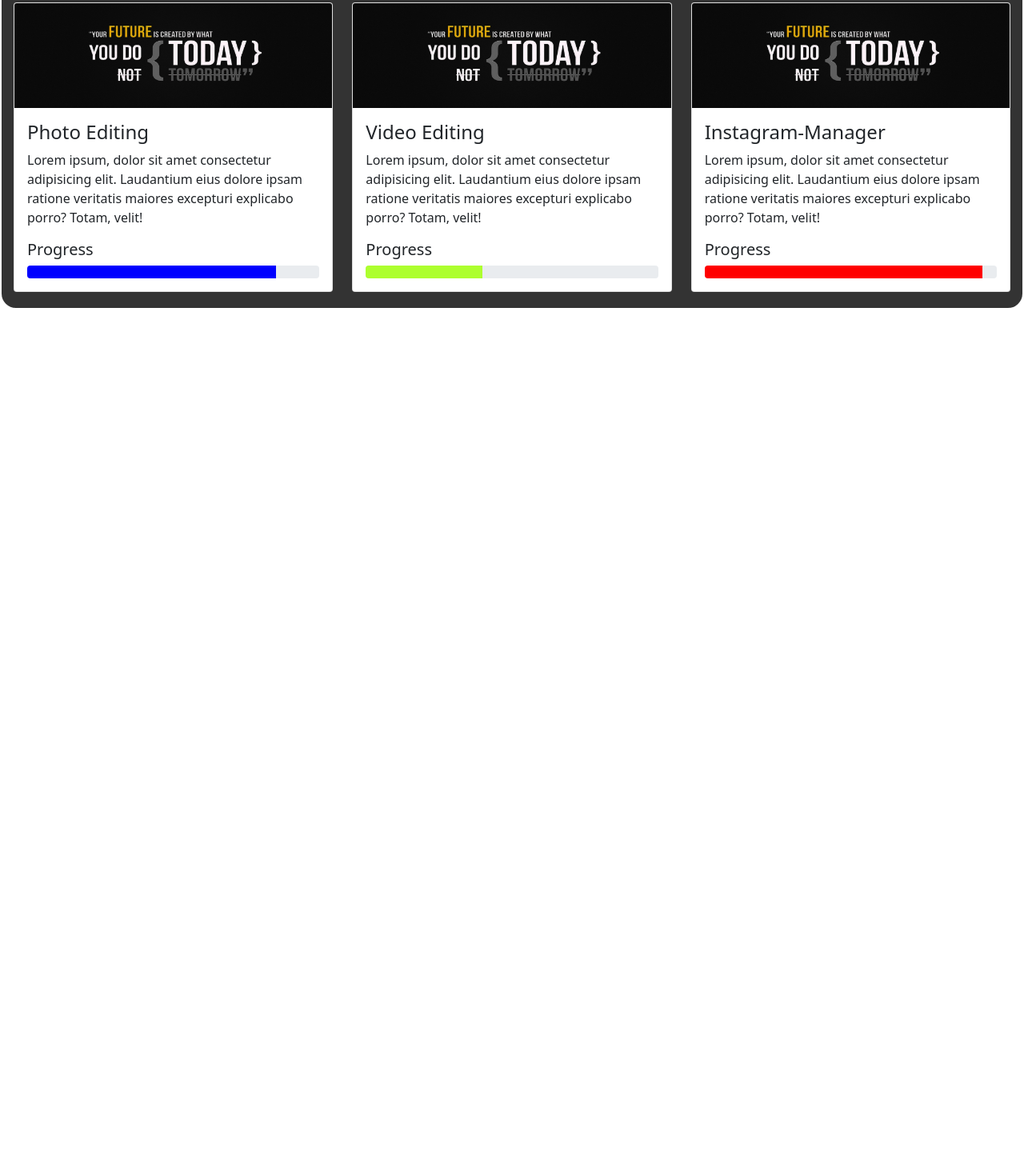
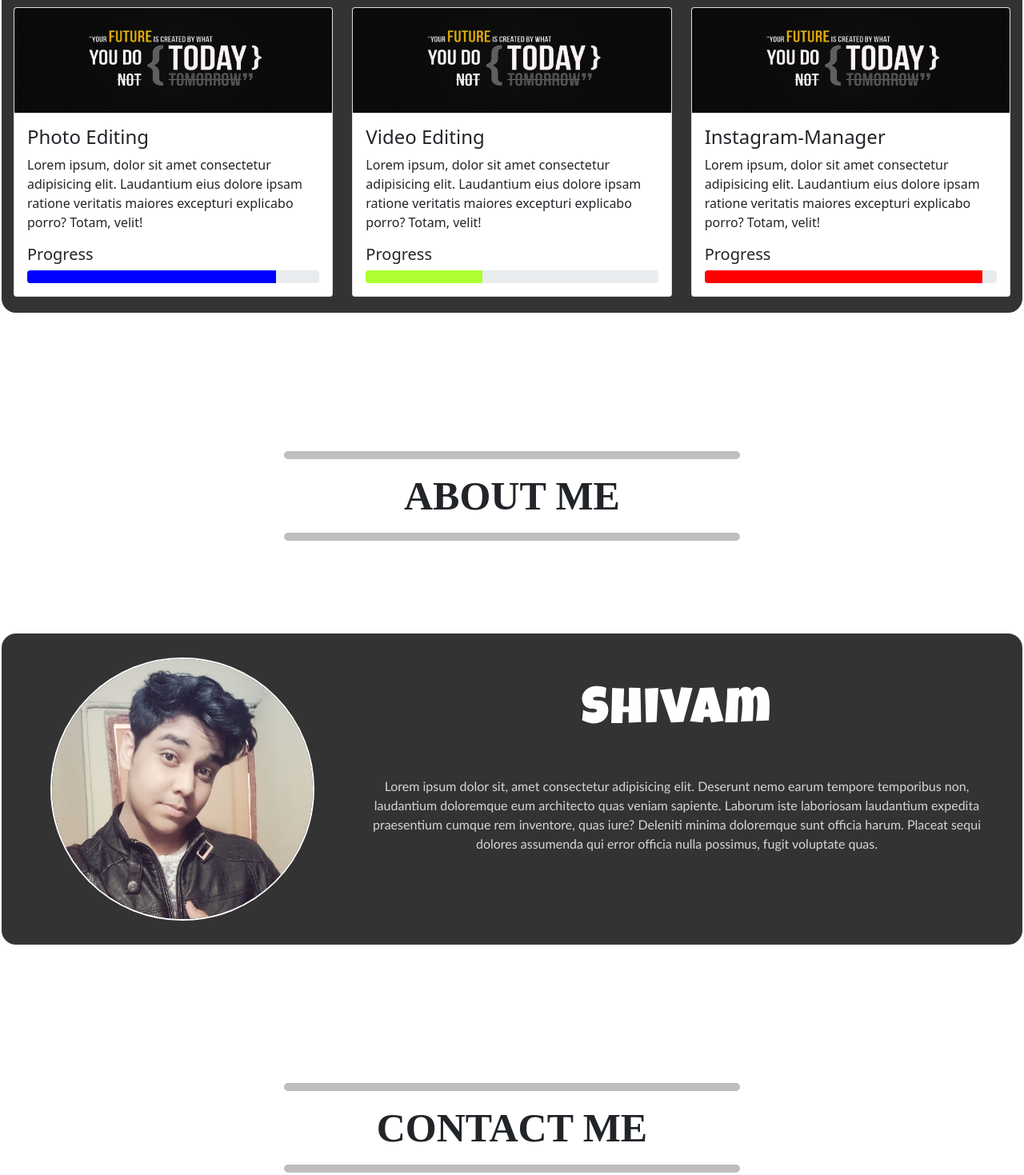
Before and after one commit to heyimShivam/intro.github.io, a plain HTML site: page index.html in a window 1280 px wide. Shown: the part 1277-2746 px from the top of the page at 80% size. Before the commit the page ends 1664 px from the top, so only its background shows below. Drawn offline with nearby package versions, Linux system fonts and the light colour scheme; a web font is replaced by a local one.

Commit message:
updation 1

```diff
--- a/css/style.css
+++ b/css/style.css
@@ -47,18 +47,7 @@ hr{
     width: 100%;
 
 }
-/*
-.container{
-    display: block;
-    padding: 100px ;
-    margin: auto;
-    margin-top: 200px;
-    background-color: rgba(161, 161, 161, 0.877);
-    border: 5px solid white;
-    border-radius: 40px;
-    width: 100%;
 
-}*/
 
 
 .col-md-4{
@@ -83,3 +72,57 @@ hr{
     border: 2px solid white;
     border-radius: 20px;
 }
+
+#me{
+    width: 80%;
+    border: 2px ;
+    border-radius: 50%;
+   margin-left:10%;
+    border:2px solid white;
+
+}
+
+.container{
+    padding: 0%;
+}
+.tin{
+    padding: 0%;
+
+}
+.mecontainer{
+    background-color: #333;
+    border: 2px solid white;
+    border-radius: 20px;
+    padding-left: 10px;
+    padding-right: 10px;
+    padding: 20px;
+}
+.myname{
+    text-align: center;
+    padding-top: 5%;
+    font-family: Luckiest Guy, sans-serif;
+    color: white;
+    text-decoration:solid;
+    letter-spacing: 2px;
+    font-weight:400;
+    font-size: 400%;
+}
+
+.mecontent{
+    padding-left: 15px;
+    padding-right: 15px;
+    margin-top: 5%;
+    text-align: center;
+    text-decoration: none;
+    text-justify: auto;
+    color: rgba(224, 220, 220, 0.952);
+    font-family: 'Gill Sans', 'Gill Sans MT', Calibri, 'Trebuchet MS', sans-serif;
+}
+.int{
+    padding-left: 25%;
+    height: 90px;
+}
+.ec{
+
+   height: 105%;
+}
--- a/index.html
+++ b/index.html
@@ -32,8 +32,8 @@
             <li class="nav-item"><a href="#" class="nav-link nav-my ">home</a></li>
             <li class="nav-item"><a href="#skills" class="nav-link nav-my ">skills</a></li>
             <li class="nav-item"><a href="#" class="nav-link nav-my ">projects</a></li>
-            <li class="nav-item"><a href="#" class="nav-link nav-my ">about</a></li>
-            <li class="nav-item "><a href="#" class="nav-link nav-my ">Contact Me</a></li>
+            <li class="nav-item"><a href="#about" class="nav-link nav-my ">about</a></li>
+            <li class="nav-item "><a href="#contactme" class="nav-link nav-my ">Contact Me</a></li>
 
          </ul>
 
@@ -107,11 +107,41 @@
         <div class="progress"><div  style="width: 95%; background-color:red;"></div></div>
         </div>
     </div></div>
+</div>
+</div>
 
 
+<!--About Section-->
+<div id="about"></div>
+<!--starting of skills section-->
+<div class="container" >
+   <hr style="margin-top:15%;"><h1 style="text-align: center;" class="mainword" >About Me</h1><hr style="margin-bottom:10%;">
+</div>
+
+<div class="container-fluid ">
+    <div class="row mecontainer">
+    <div class="col-md-4 tin"><div id="meinto"><img class="img-md-fluid" src="Images/me.jpg" id="me"></div></div>
+    <div class="col-md-8 tin">
+        <h1  class="myname">Shivam </h1>
+        <p class="mecontent">Lorem ipsum dolor sit, amet consectetur adipisicing elit. Deserunt nemo earum tempore temporibus non, laudantium doloremque eum architecto quas veniam sapiente. Laborum iste laboriosam laudantium expedita praesentium cumque rem inventore, quas iure? Deleniti minima doloremque sunt officia harum. Placeat sequi dolores assumenda qui error officia nulla possimus, fugit voluptate quas.</p>
+    </div>
+    </div>
+</div>
 
 
+<div id="contactme"></div>
+<!--starting of skills section-->
+<div class="container" >
+   <hr style="margin-top:15%;"><h1 style="text-align: center;" class="mainword" >Contact Me</h1><hr style="margin-bottom:10%;">
 </div>
+
+<div class="container-flid">
+    <div class="row">
+        <div class="col-3"><a href="#"><img class="int" src="Images/icon/logo-ig-32464.png"></a></div>
+        <div class="col-3"><a href="#"><img class="int ec" src="Images/icon/linkedin-logo-png-1829.png"></a></div>
+        <div class="col-3"><a href="#"><img class="int" src="Images/icon/facebook-logo-481.png"></a></div>
+        <div class="col-3"><a href="#"><img class="int" src="Images/icon/github-logo.png"></a></div>
+    </div>
 </div>
 
 </body>
```
Also changed, not shown: Images/icon/facebook-logo-481.png (added), Images/icon/github-logo.png (added), Images/icon/linkedin-logo-png-1829.png (added), Images/icon/logo-ig-32464.png (added), Images/me.jpg (added), 1 other file.
